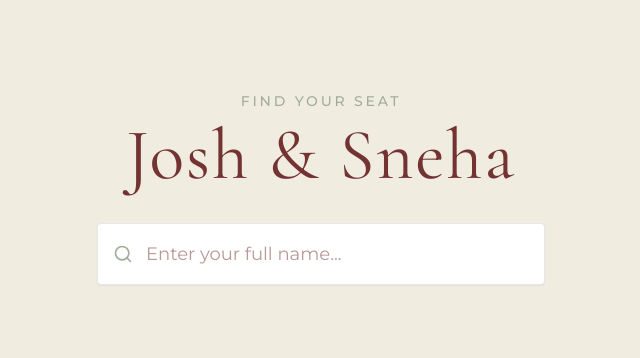
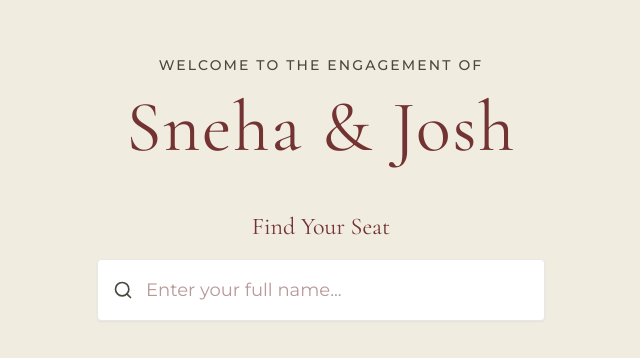
Before and after one commit to jpmatthews165/engagement-seating, a React (Vite) app: page / in a window 1280 px wide. Shown: the part 212-570 px from the top of the page, without its empty margins (319-959 px from the left). Built offline with nearby package versions, Linux system fonts and the light colour scheme.

Commit message:
Updated color theme to maroon, gold, and white

```diff
--- a/src/App.jsx
+++ b/src/App.jsx
@@ -69,35 +69,39 @@ export default function App() {
   };
 
   return (
-    // Updated background to #f1ece0 and base text to #723332
     <div className="min-h-screen bg-[#f1ece0] text-[#723332] font-sans flex flex-col items-center justify-center p-4">
 
       {/* Hero Section */}
-      <div className="max-w-xl w-full text-center space-y-8 relative z-10">
-        <div className="space-y-2">
-          {/* Subtitle updated to Accent #a2ae99 */}
-          <p className="tracking-[0.2em] text-sm uppercase text-[#a2ae99] font-medium">
-            Find Your Seat
+      <div className="max-w-xl w-full text-center relative z-10">
+        <div className="space-y-4">
+          {/* New Introductory Text */}
+          <p className="tracking-[0.15em] text-xs md:text-sm uppercase text-[#4b483c] font-medium">
+            Welcome to the engagement of
           </p>
-          {/* Main title updated to Font #723332 */}
-          <h1 className="font-serif text-5xl md:text-7xl tracking-wide text-[#723332]">
-            Josh & Sneha
+          {/* Main title updated to Sneha & Josh */}
+          <h1 className="font-serif text-6xl md:text-7xl tracking-wide text-[#723332]">
+            Sneha & Josh
           </h1>
         </div>
 
         {/* Search Input Area */}
-        <div className="relative w-full max-w-md mx-auto mt-8">
+        <div className="relative w-full max-w-md mx-auto mt-12">
+          {/* Instruction for finding seat */}
+          <p className="font-serif text-2xl text-[#723332] mb-4">
+            Find Your Seat
+          </p>
+
           <div className="relative flex items-center">
-            {/* Search icon updated to Accent #a2ae99 */}
-            <Search className="absolute left-4 text-[#a2ae99] w-5 h-5" />
+            {/* Search icon updated to Accent #4b483c */}
+            <Search className="absolute left-4 text-[#4b483c] w-5 h-5" />
             <input
               type="text"
               placeholder={isLoading ? "Loading guest list..." : "Enter your full name..."}
               value={searchTerm}
               onChange={(e) => setSearchTerm(e.target.value)}
               disabled={isLoading}
-              // Focus ring updated to Accent #a2ae99
-              className="w-full pl-12 pr-4 py-4 bg-white border border-gray-200 focus:border-[#a2ae99] outline-none rounded shadow-sm text-lg transition-all disabled:opacity-50 text-[#723332] placeholder:text-[#723332]/50"
+              // Focus ring updated to Accent #4b483c
+              className="w-full pl-12 pr-4 py-4 bg-white border border-gray-200 focus:border-[#4b483c] outline-none rounded shadow-sm text-lg transition-all disabled:opacity-50 text-[#723332] placeholder:text-[#723332]/50"
             />
           </div>
 
@@ -109,7 +113,7 @@ export default function App() {
                   key={index}
                   onClick={() => handleSelectGuest(guest)}
                   // Hover effect uses a slight transparency of the accent color for a smooth feel
-                  className="w-full text-left px-6 py-4 border-b border-gray-100 last:border-0 hover:bg-[#a2ae99]/10 transition-colors"
+                  className="w-full text-left px-6 py-4 border-b border-gray-100 last:border-0 hover:bg-[#4b483c]/10 transition-colors"
                 >
                   <p className="font-serif text-xl text-[#723332]">{guest.Name}</p>
                 </button>
@@ -121,7 +125,7 @@ export default function App() {
           {searchTerm.length > 0 && searchResults.length === 0 && !isLoading && (
             <div className="absolute w-full mt-2 bg-white border border-gray-200 shadow-lg rounded p-6 text-center z-50">
               <p className="text-[#723332]/70">No guest found matching "{searchTerm}"</p>
-              <p className="text-sm mt-1 text-[#a2ae99]">Try typing just your first or last name.</p>
+              <p className="text-sm mt-1 text-[#4b483c]">Try typing just your first or last name.</p>
             </div>
           )}
         </div>
@@ -130,11 +134,9 @@ export default function App() {
       {/* Household Modal Overlay */}
       {selectedHousehold && (
         <div className="fixed inset-0 bg-black/40 backdrop-blur-sm flex items-center justify-center p-4 z-50">
-          {/* Modal border updated to Font #723332 */}
           <div className="bg-[#f1ece0] p-8 md:p-12 rounded shadow-2xl max-w-md w-full relative animate-in fade-in zoom-in duration-200 border-t-4 border-[#723332]">
             <button
               onClick={() => setSelectedHousehold(null)}
-              // Close X hover updated to Font #723332
               className="absolute top-6 right-6 text-[#723332]/40 hover:text-[#723332] transition-colors"
             >
               <X className="w-6 h-6" />
@@ -144,21 +146,20 @@ export default function App() {
               <h2 className="font-serif text-3xl text-[#723332]">
                 {selectedHousehold.name}
               </h2>
-              {/* Divider updated to Accent #a2ae99 */}
-              <div className="h-px w-16 bg-[#a2ae99] mx-auto mt-4"></div>
+              {/* Divider updated to Accent #4b483c */}
+              <div className="h-px w-16 bg-[#4b483c] mx-auto mt-4"></div>
             </div>
 
             <div className="space-y-4">
               {selectedHousehold.members.map((member, index) => (
                 <div
                   key={index}
-                  // Separator lines in modal slightly darker for visibility against new background
                   className="flex justify-between items-center py-3 border-b border-[#723332]/10 last:border-0"
                 >
                   <span className="font-medium text-lg text-[#723332]">{member.Name}</span>
                   <div className="text-right">
-                    {/* Table label updated to Accent #a2ae99 */}
-                    <span className="text-sm text-[#a2ae99] uppercase tracking-wider block text-xs">Table</span>
+                    {/* Table label updated to Accent #4b483c */}
+                    <span className="text-sm text-[#4b483c] uppercase tracking-wider block text-xs">Table</span>
                     <span className="font-serif text-2xl text-[#723332]">{member.Table}</span>
                   </div>
                 </div>
@@ -168,8 +169,8 @@ export default function App() {
             <div className="mt-10 text-center">
               <button
                 onClick={() => setSelectedHousehold(null)}
-                // Button background is Font #723332, hover is Accent #a2ae99
-                className="bg-[#723332] text-[#f1ece0] px-8 py-3 tracking-widest uppercase text-xs hover:bg-[#a2ae99] transition-colors rounded-sm shadow-md"
+                // Button background is Font #723332, hover is Accent #4b483c
+                className="bg-[#723332] text-[#f1ece0] px-8 py-3 tracking-widest uppercase text-xs hover:bg-[#4b483c] transition-colors rounded-sm shadow-md"
               >
                 Close
               </button>
```
